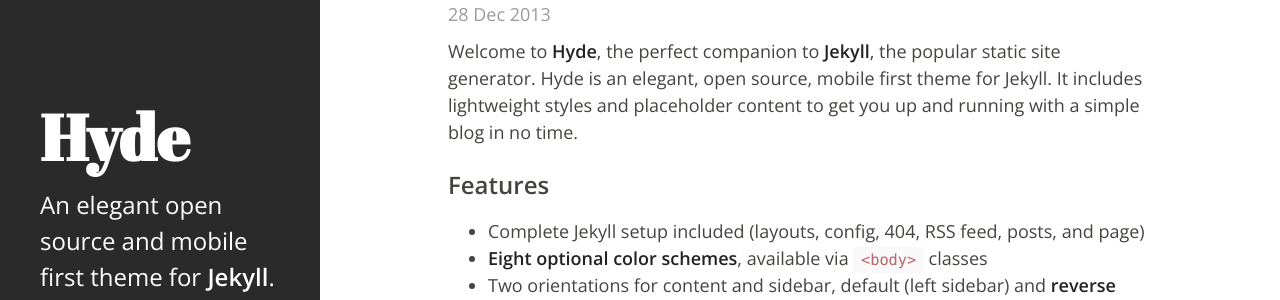
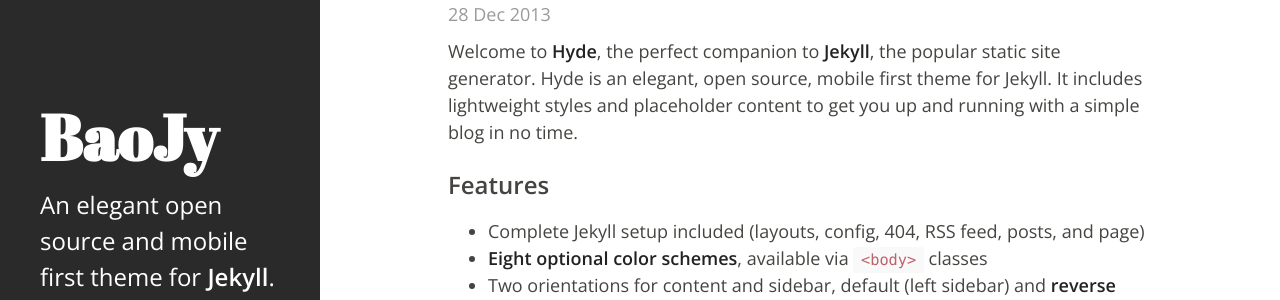
Before and after one commit to baojy/baojy.github.com, a Jekyll site: the page built from index.html, in a window 1280 px wide. Shown: the part 351-651 px from the top of the page. Built offline with Jekyll 4.4.1, drawn with Linux system fonts in a browser that asks for light colours; Markdown is read by kramdown in place of the engine named in the settings; the list of posts is cut into pages by our own code.

Commit message:
my title

```diff
--- a/_config.yml
+++ b/_config.yml
@@ -1,7 +1,7 @@
-title:        Hyde
-tagline:      'Hyde, a Jekyll theme'
+title:        BaoJy
+tagline:      'A College Student'
 description:  'An elegant open source and mobile first theme for <a href="http://jekyllrb.com" target="_blank">Jekyll</a>. Made by <a href="https://twitter.com/mdo" target="_blank">@mdo</a>.'
-url:          http://andhyde.com
+url:          http://baojy.github.com
 version:      1.1.1
 author:
   name:       ''
```
